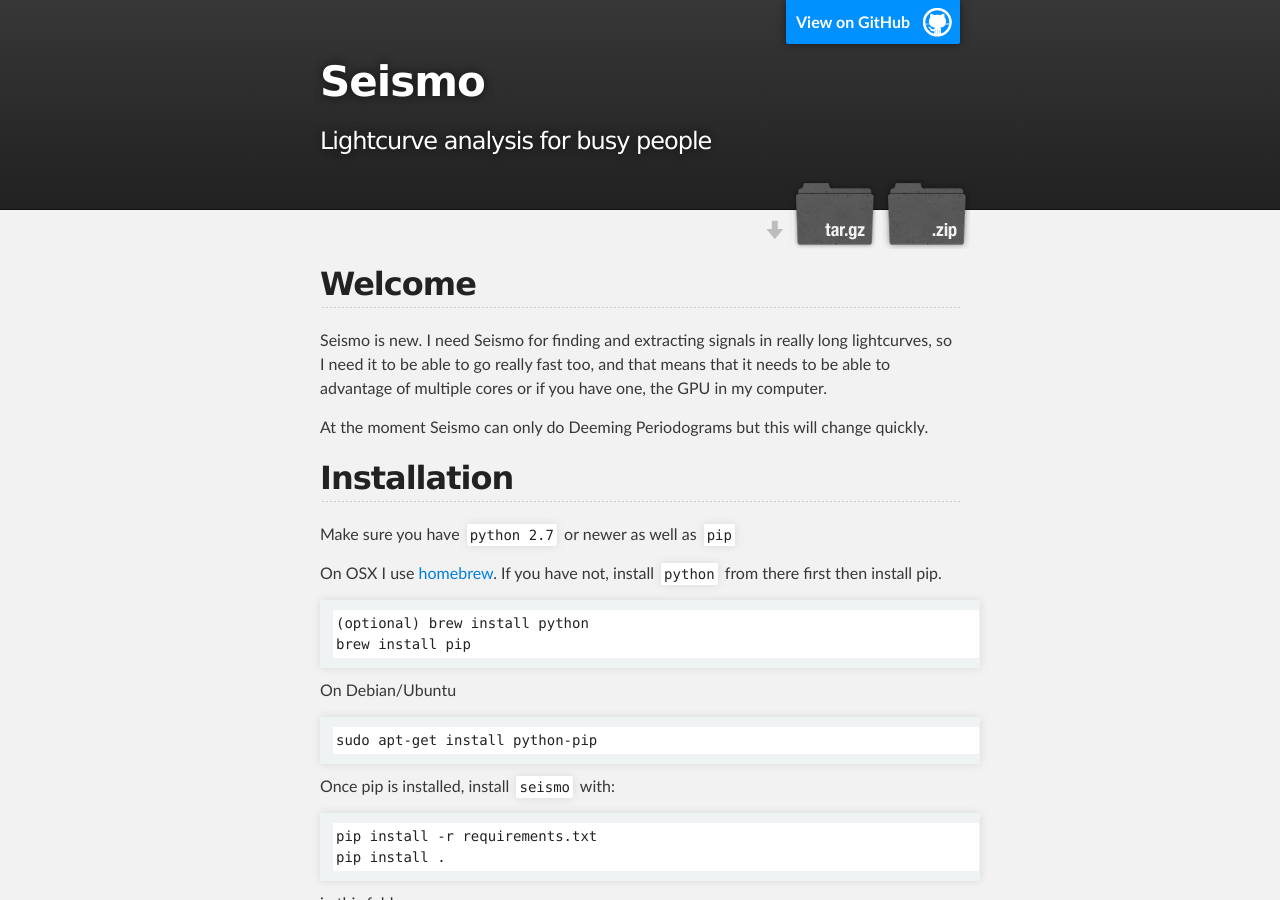
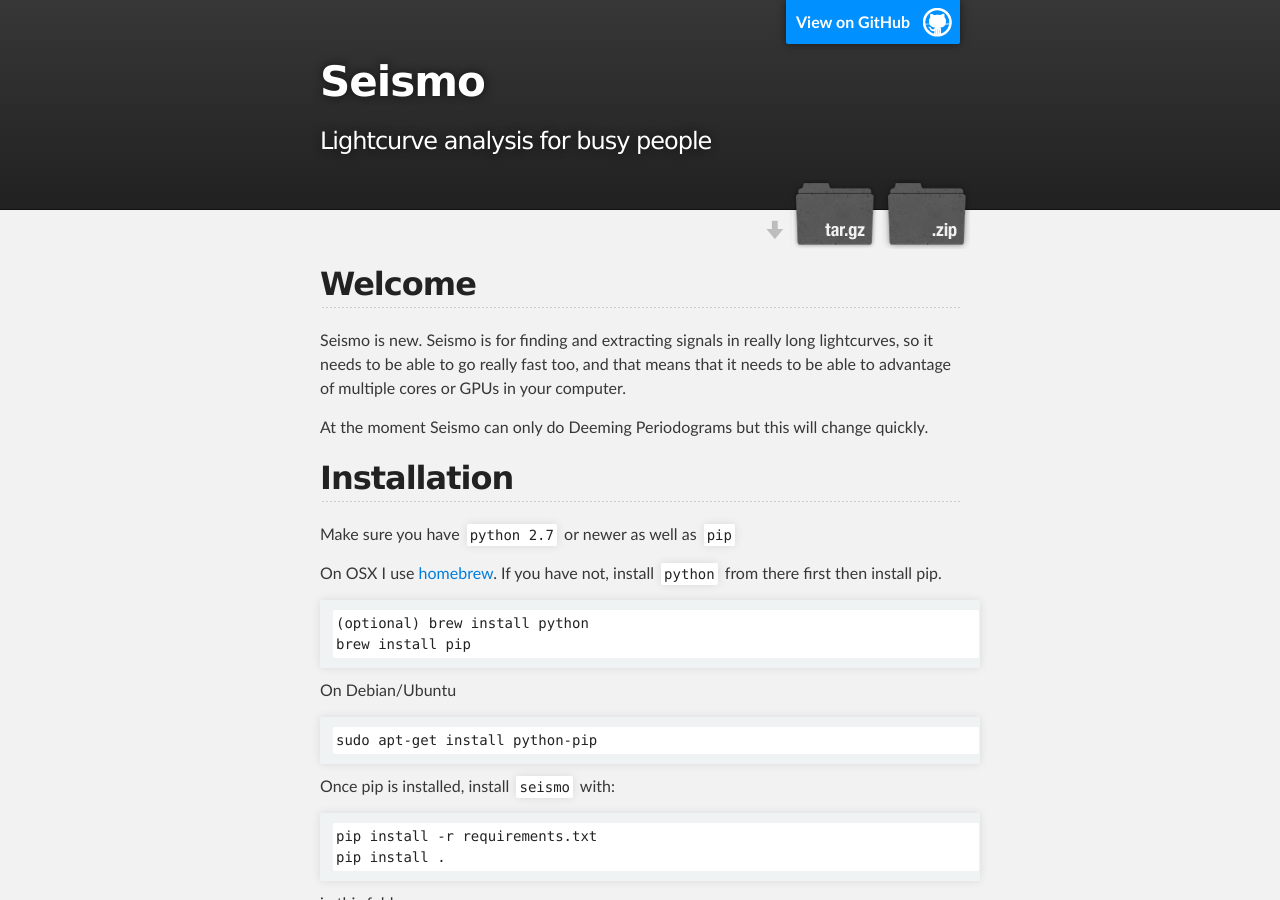
Before and after one commit to ezietsman/seismo, a Jekyll site: the page built from index.md, in a window 1280 px wide and 900 px high. Built offline with Jekyll 4.4.1, drawn with Linux system fonts in a browser that asks for light colours.

Commit message:
Updated website

```diff
--- a/index.md
+++ b/index.md
@@ -6,10 +6,9 @@ layout: default
 
 ## Welcome
 
-Seismo is new. I need Seismo for finding and extracting signals in really long
-lightcurves, so I need it to be able to go really fast too, and that means that
-it needs to be able to advantage of multiple cores or if you have one, the GPU
-in my computer.
+Seismo is new. Seismo is for finding and extracting signals in really long
+lightcurves, so it needs to be able to go really fast too, and that means that
+it needs to be able to advantage of multiple cores or GPUs in your computer.
 
 At the moment Seismo can only do Deeming Periodograms but this will change
 quickly.
```
